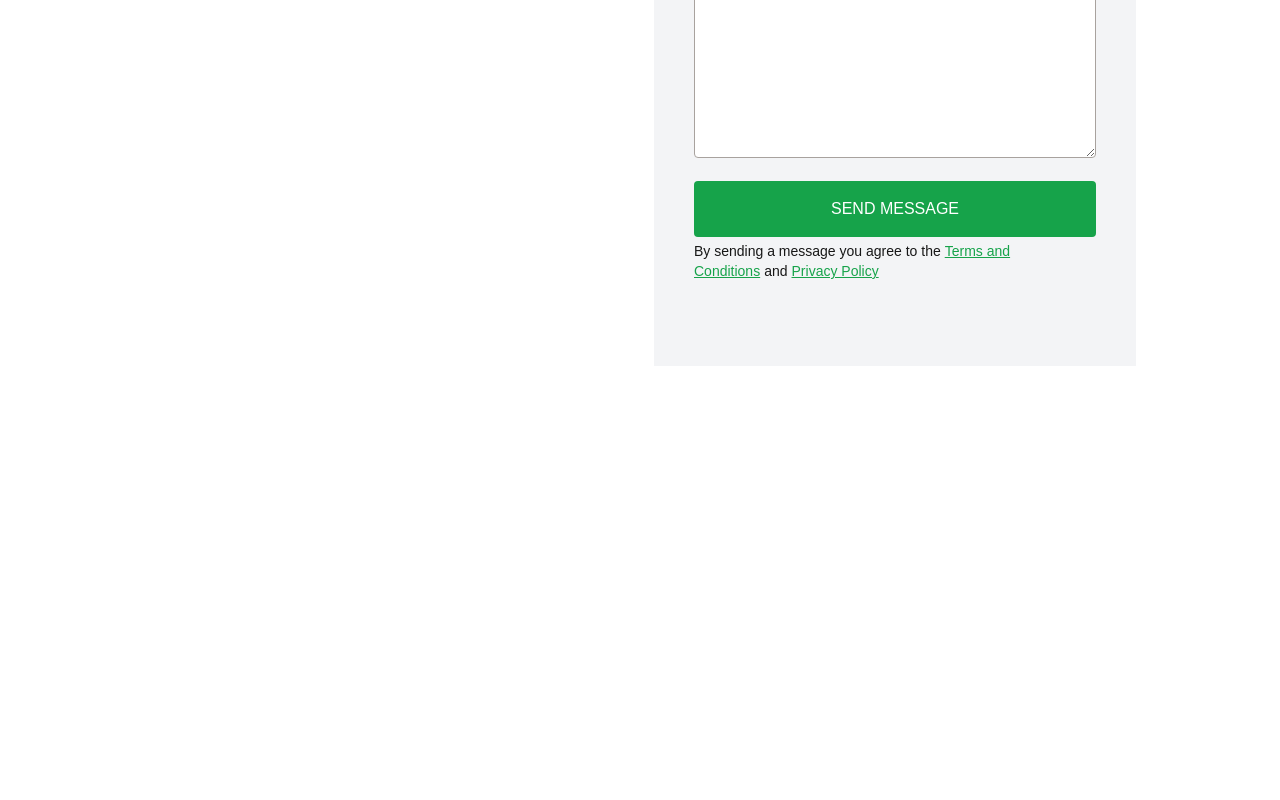
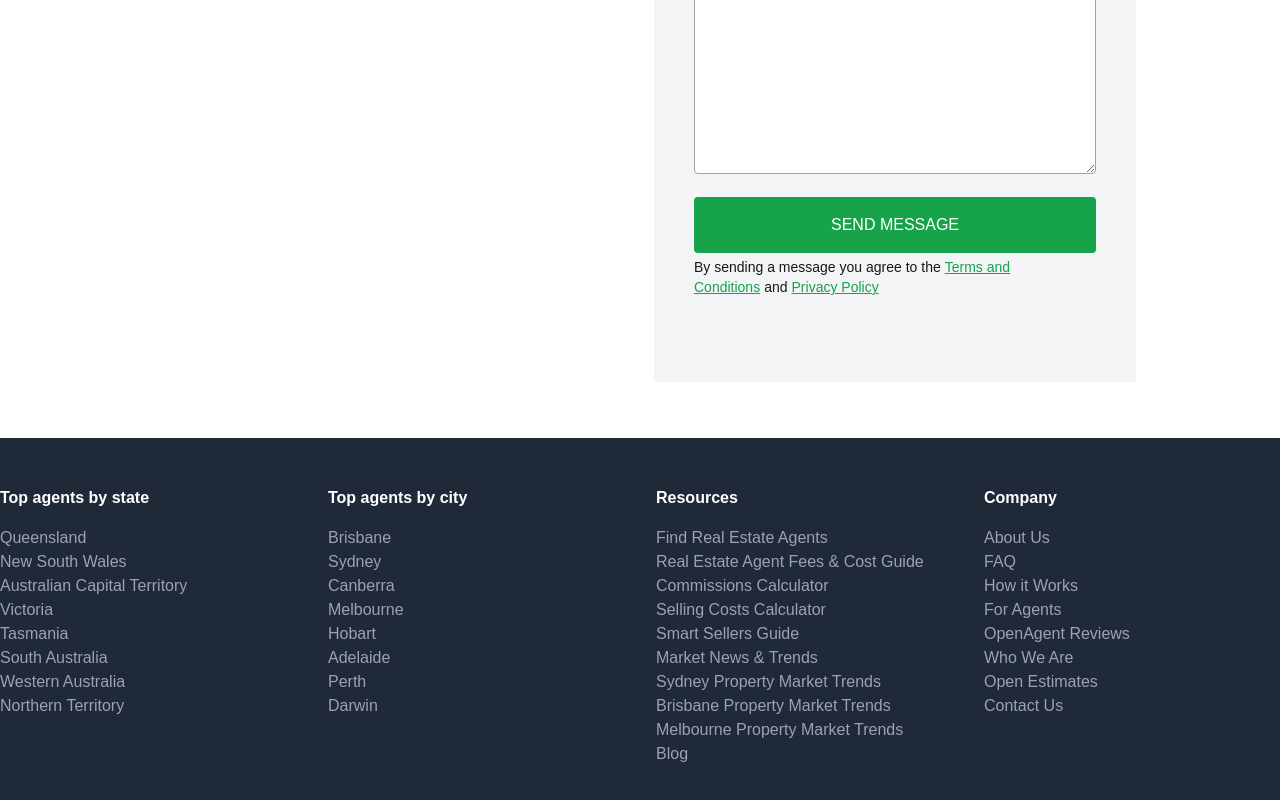
Before and after one commit to EllaLiu0401/ContactUs, a Next.js app: page / in a window 1280 px wide. Shown: the part 582-1382 px from the top of the page. Before the commit the page ends 972 px from the top, so only its background shows below. Built offline with nearby package versions, Linux system fonts and the light colour scheme.

Commit message:
feat: Add Footer

```diff
--- a/app/contact/page.jsx
+++ b/app/contact/page.jsx
@@ -1,4 +1,5 @@
 "use client";
+import Footer from "../utilities/Footer";
 import Header from "../utilities/Header";
 import Title from "../utilities/Title";
 import ContactUs from "./ContactUs";
@@ -7,11 +8,12 @@ export default function Contact() {
     <div>
       <Header />
       <div>
-        <Title px="px-6 md:px-16 lg:px-24 xl:px-36" py="py-3">
+        <Title px="px-6 md:px-16 lg:px-24 xl:px-36" py="pt-10">
           Contact us, we love to hear from you
         </Title>
         <ContactUs />
       </div>
+      <Footer />
     </div>
   );
 }
--- a/app/contactList/page.jsx
+++ b/app/contactList/page.jsx
@@ -3,6 +3,7 @@ import React, { useState, useEffect } from "react";
 import ContactTable from "./ContactTable";
 import Title from "../utilities/Title";
 import Header from "../utilities/Header";
+import Footer from "../utilities/Footer";
 
 export default function ContactList() {
   const [contacts, setContacts] = useState([]);
@@ -19,10 +20,11 @@ export default function ContactList() {
   return (
     <div>
       <Header />
-      <div className="px-6 md:px-16 lg:px-24 xl:px-36 py-3 ">
+      <div className="px-6 md:px-16 lg:px-24 xl:px-36 pt-10">
         <Title>Contact List</Title>
         <ContactTable contacts={contacts} />
       </div>
+      <Footer />
     </div>
   );
 }
--- /dev/null
+++ b/app/utilities/Footer.jsx
@@ -0,0 +1,96 @@
+"use client";
+import React from "react";
+
+export default function Footer() {
+  const topAgentsByState = [
+    "Queensland",
+    "New South Wales",
+    "Australian Capital Territory",
+    "Victoria",
+    "Tasmania",
+    "South Australia",
+    "Western Australia",
+    "Northern Territory",
+  ];
+
+  const topAgentsByCity = [
+    "Brisbane",
+    "Sydney",
+    "Canberra",
+    "Melbourne",
+    "Hobart",
+    "Adelaide",
+    "Perth",
+    "Darwin",
+  ];
+
+  const resources = [
+    "Find Real Estate Agents",
+    "Real Estate Agent Fees & Cost Guide",
+    "Commissions Calculator",
+    "Selling Costs Calculator",
+    "Smart Sellers Guide",
+    "Market News & Trends",
+    "Sydney Property Market Trends",
+    "Brisbane Property Market Trends",
+    "Melbourne Property Market Trends",
+    "Blog",
+  ];
+
+  const company = [
+    "About Us",
+    "FAQ",
+    "How it Works",
+    "For Agents",
+    "OpenAgent Reviews",
+    "Who We Are",
+    "Open Estimates",
+    "Contact Us",
+  ];
+
+  return (
+    <footer className="bg-gray-800 text-gray-400 py-12 mt-8">
+      <div className="container mx-auto grid grid-cols-2 md:grid-cols-4 gap-8">
+        {/* Top agents by state */}
+        <div>
+          <h3 className="text-white font-bold mb-4">Top agents by state</h3>
+          <ul>
+            {topAgentsByState.map((state) => (
+              <li key={state}>{state}</li>
+            ))}
+          </ul>
+        </div>
+
+        {/* Top agents by city */}
+        <div>
+          <h3 className="text-white font-bold mb-4">Top agents by city</h3>
+          <ul>
+            {topAgentsByCity.map((city) => (
+              <li key={city}>{city}</li>
+            ))}
+          </ul>
+        </div>
+
+        {/* Resources */}
+        <div>
+          <h3 className="text-white font-bold mb-4">Resources</h3>
+          <ul>
+            {resources.map((resource) => (
+              <li key={resource}>{resource}</li>
+            ))}
+          </ul>
+        </div>
+
+        {/* Company */}
+        <div>
+          <h3 className="text-white font-bold mb-4">Company</h3>
+          <ul>
+            {company.map((item) => (
+              <li key={item}>{item}</li>
+            ))}
+          </ul>
+        </div>
+      </div>
+    </footer>
+  );
+}
```
Also changed, not shown: 1 other file (tests, documents, lock files or other folders).
